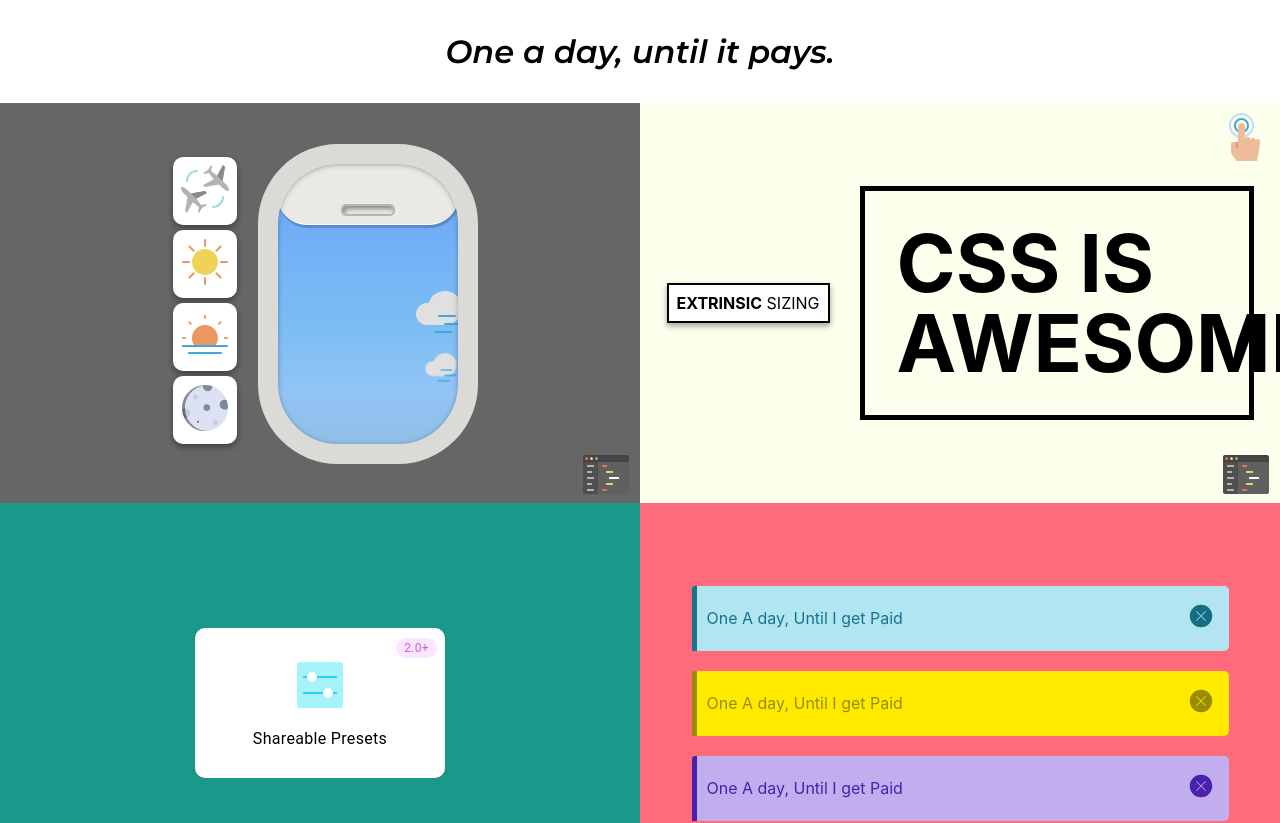
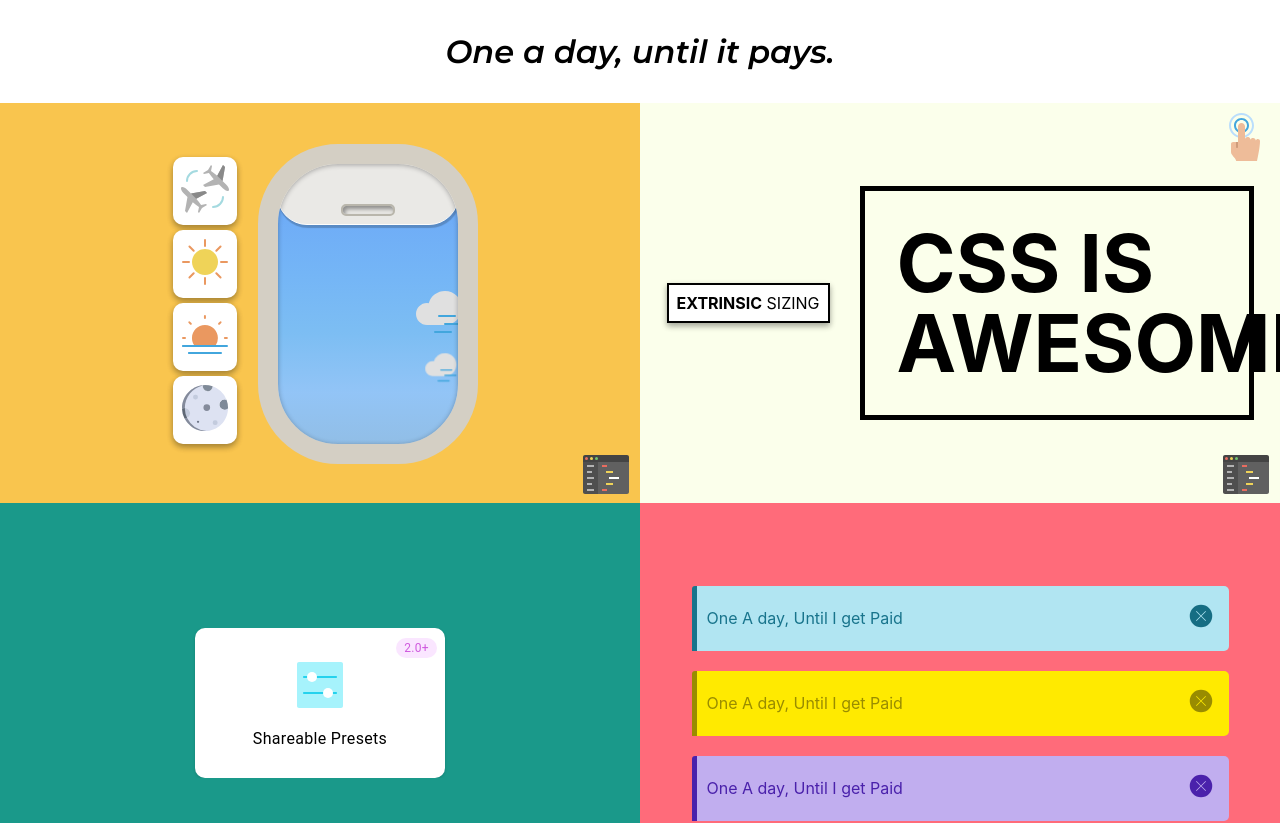
Before and after one commit to Ariels713/dailys, a React (Create React App) app: page / in a window 1280 px wide. Shown: the top 823 px of the page. Built offline with nearby package versions, Linux system fonts and the light colour scheme; no server answers.

Commit message:
updated colors

```diff
--- a/src/components/airplaneWindow/AirplaneWindow.js
+++ b/src/components/airplaneWindow/AirplaneWindow.js
@@ -15,7 +15,7 @@ function AirplaneWindow() {
   return (
     <>
       <GridItem
-        backgroundColor="hsl(41, 0%, 40%)"
+        backgroundColor="hsl(42, 93%, 64%)"
         link="https://codesandbox.io/s/busy-khayyam-hzr0d?file=/src/paralelleStateMachine.js:0-919"
       >
         <div
--- a/src/components/airplaneWindow/airPlaneStyles.css
+++ b/src/components/airplaneWindow/airPlaneStyles.css
@@ -136,7 +136,7 @@
   left: -20px;
   width: 180px;
   height: 280px;
-  border: solid 20px hsl(41, 8%, 85%);
+  border: solid 20px hsl(40, 15%, 80%);
   border-radius: 80px;
   box-shadow: inset 0 1px 5px rgba(0, 0, 0, 0.3);
 }
```
